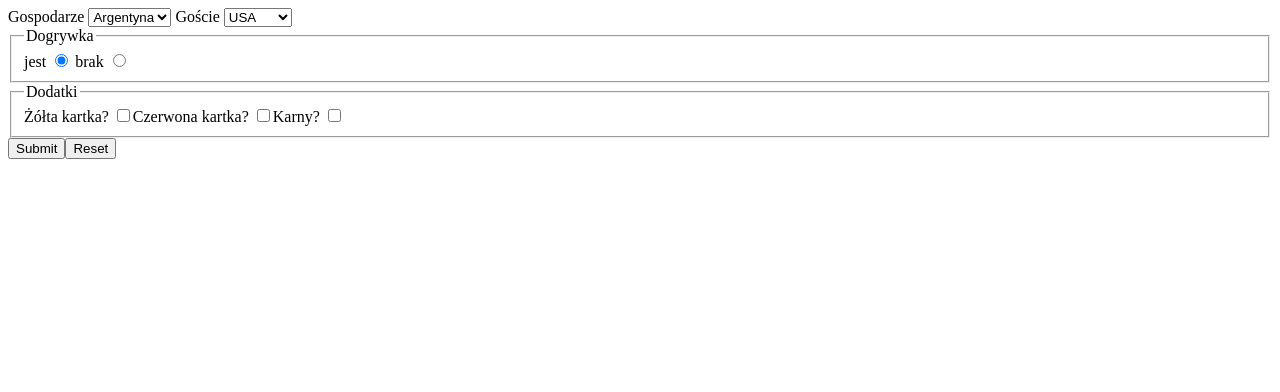
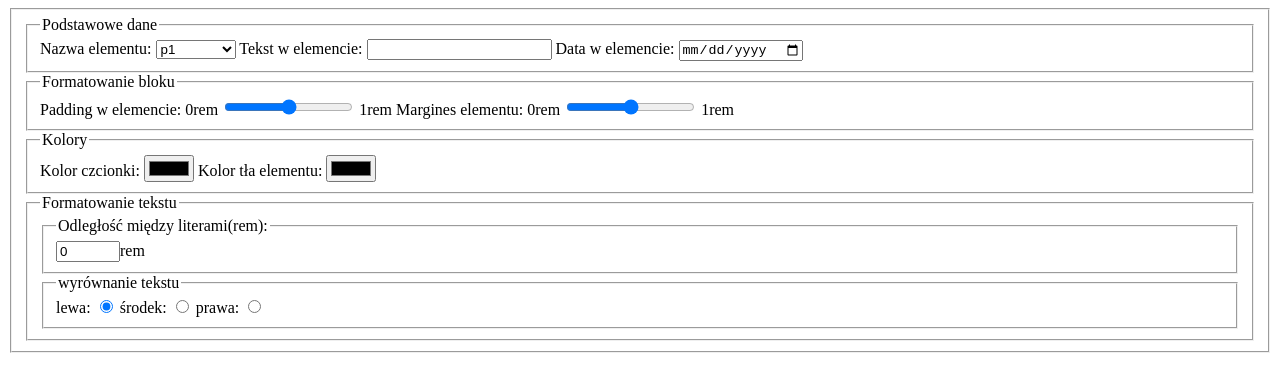
Before and after one commit to pohl1i2020/obstawianie-meczy, a plain HTML site: page index.html in a window 1280 px wide. Drawn offline with Linux system fonts and the light colour scheme.

Commit message:
Add files via upload

```diff
--- a/index.html
+++ b/index.html
@@ -4,49 +4,95 @@
     <meta charset="UTF-8">
     <meta http-equiv="X-UA-Compatible" content="IE=edge">
     <meta name="viewport" content="width=device-width, initial-scale=1.0">
+    <link rel="stylesheet" href="main.css">
     <title>Document</title>
-    <script src="main.js" defer></script>
 </head>
 <body>
-    <form action="#">
-        <label for="gosp"
-            >Gospodarze
-            <select name="" id="gosp">
-                <option value="Polska">Polska</option>
-                <option value="Argentyna" selected>Argentyna</option>
-                <option value="Dania">Dania</option>
-            </select>
-        </label>
-        <label for="gosc"
-            >Goście
-            <select name="" id="gosc">
-                <option value="USA">USA</option>
-                <option value="Meksyk">Meksyk</option>
-                <option value="Iran">Iran</option>
-            </select>
-        </label>
+    <fieldset>
         <fieldset>
-            <legend>Dogrywka</legend>
-            <label for="dogrT"
-                >jest <input type="radio" name="dogr" value="będzie dogrywka" id="dogrT" checked
-            /></label>
-            <label for="dogrF"
-                >brak <input type="radio" name="dogr" id="dogrF" value="nie będzie dogrywki"
-            /></label>
+            <legend>
+                Podstawowe dane
+            </legend>
+            <label for="Name">Nazwa elementu:
+                <select name="" id="name">
+                    <optgroup   label="podstawowe">
+                        <option value="p1"> p1 </option>
+                        <option value="h1"> h1 </option>
+                        <option value="h2"> h2 </option>
+                        <option value="h3"> h3 </option>
+                        <option value="h4"> h4 </option>
+                        <option value="h5"> h5 </option>
+                        <option value="h6"> h6 </option>
+                     </optgroup>
+                        <optgroup label="znaczniki sekcji">
+                    <option value="div"> div </option>
+                    <option value="header"> header </option>
+                    <option value="main"> main </option>
+                    <option value="aside"> aside </option>
+                    <option value="section"> section </option>
+                    <option value="article"> article </option>
+                    <option value="footer"> footer </option>
+                        </optgroup>
+                </select>
+            </label>
+            <label for="text">Tekst w elemencie:
+                <input type="text">
+            </label>
+            <label for="data">Data w elemencie:
+                <input type="date">
+            </label>
         </fieldset>
         <fieldset>
-            <legend>Dodatki</legend>
-            <label for="yCard"
-                >Żółta kartka? <input type="checkbox" name="dod" id="yCard" value="żółta kartka"/></label
-            ><label for="rCard"
-                >Czerwona kartka?
-                <input type="checkbox" name="dod" id="rCard" value="czerwona kartka"/></label
-            ><label for="pen"
-                >Karny? <input type="checkbox" name="dod" id="pen" value="karny"
-            /></label>
+            <legend>
+                Formatowanie bloku
+            </legend>
+            <label for="padding">Padding w elemencie: 0rem
+            <input type="range" id="padding" min="0" max="1" step="0.1"> 1rem
+        </label>
+            <label for="maringes">Margines elementu: 0rem
+            <input type="range" id="margines" min="0" max="1" step="0.1"> 1rem
+            </label>
+
         </fieldset>
-        <input type="submit" /><input type="reset" />
-    </form>
-    <div id="display"></div>
+        <fieldset>
+            <legend>
+                Kolory
+            </legend>
+            <label for="color">Kolor czcionki:
+                <input type="color" id="color">
+            </label>
+            <label for="colorbg">Kolor tła elementu:
+                <input type="color" id="color2">
+            </label>
+        </fieldset>
+        <fieldset>
+            <legend>
+                Formatowanie tekstu
+            </legend>
+            <fieldset>
+                <legend>
+                    Odległość między literami(rem):
+                </legend>
+                <label for="odleglosc">
+                    <input type="number" value="0" min="0" max="1" step="0.1">rem
+                </label>
+            </fieldset>
+            <fieldset>
+                <legend>
+                    wyrównanie tekstu
+                </legend>
+                <label for="lewa">lewa:
+                    <input type="radio" name="wyrownanie" value="lewa" checked>
+                </label>
+                <label for="środek">środek:
+                    <input type="radio" name="wyrownanie" value="środek">
+                </label>
+                <label for="prawa">prawa:
+                    <input type="radio" name="wyrownanie" value="prawa">
+                </label>
+            </fieldset>
+        </fieldset>
+    </fieldset>
+
 </body>
 </html>
```
